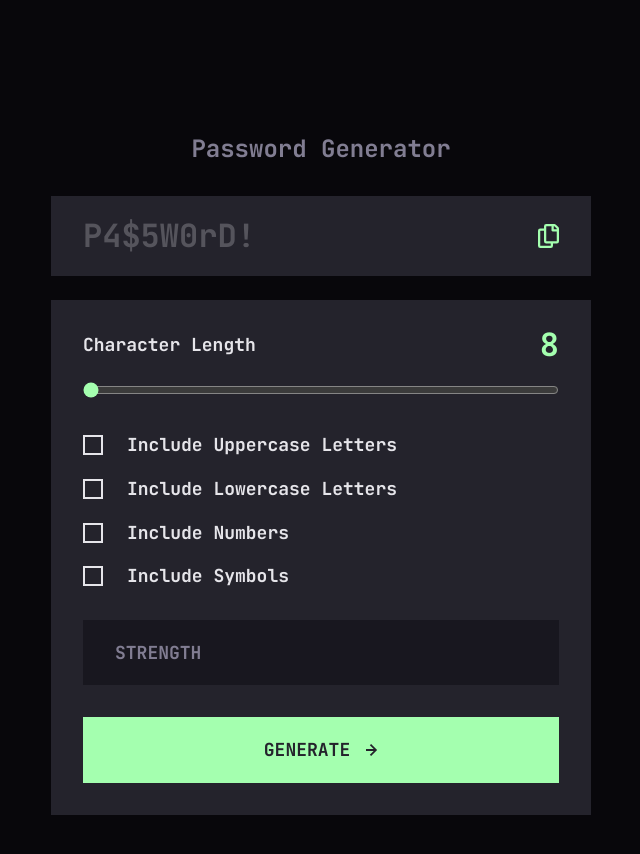
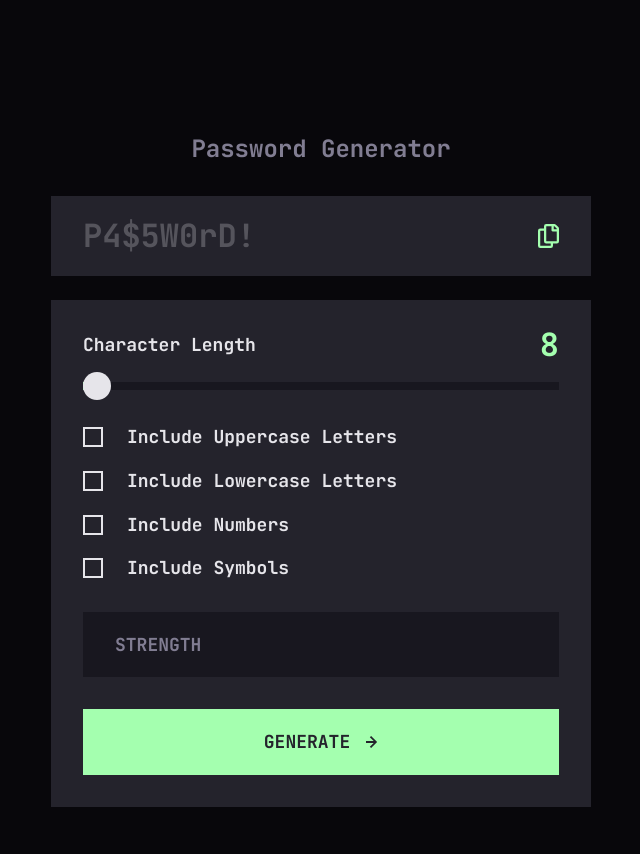
Before and after one commit to BlindManCry/project-6, a React (Vite) app: page / in a window 1280 px wide. Shown: the top 854 px of the page, without its empty margins (319-959 px from the left). Built offline with nearby package versions, Linux system fonts and the light colour scheme.

Commit message:
give the dinamic styles input range component

```diff
--- a/src/components/GeneretingPassword.tsx
+++ b/src/components/GeneretingPassword.tsx
@@ -27,6 +27,8 @@ export default function GeneretingPassword() {
     setIsTextCopied,
     isLoading,
   } = useGenerator();
+
+  const rangePercent = (((passwordLength - 8) * 2 + 0.2) * 100) / 15;
 
   const handleLengthChange = (e: React.ChangeEvent<HTMLInputElement>): void => {
     const newValue = parseInt(e.target.value);
@@ -127,7 +129,7 @@ export default function GeneretingPassword() {
   };
 
   return (
-    <StyledGeneretingPassword>
+    <StyledGeneretingPassword rangePercent={rangePercent}>
       <LengthCounter>
         <p>Character Length</p>
         <span>{passwordLength}</span>
@@ -158,7 +160,7 @@ export default function GeneretingPassword() {
   );
 }
 
-const StyledGeneretingPassword = styled.div`
+const StyledGeneretingPassword = styled.div<{ rangePercent: number }>`
   margin-top: 1.6rem;
   padding: 1.6rem;
   background: #24232c;
@@ -166,14 +168,23 @@ const StyledGeneretingPassword = styled.div`
   & > input {
     width: 100%;
     margin-top: 1.6rem;
-    accent-color: #a4ffaf;
+    appearance: none;
+    height: 0.8rem;
     background-image: linear-gradient(
       to right,
       #a4ffaf 0%,
-      #a4ffaf 100%,
-      #18171f 100%,
+      #a4ffaf ${(props) => props.rangePercent}%,
+      #18171f ${(props) => props.rangePercent}%,
       #18171f 100%
     );
+  }
+
+  input[type="range"]::-webkit-slider-thumb {
+    -webkit-appearance: none;
+    width: 2.8rem;
+    height: 2.8rem;
+    background: #e6e5ea;
+    border-radius: 50%;
   }
 
   @media only screen and (min-width: 768px) {
```
